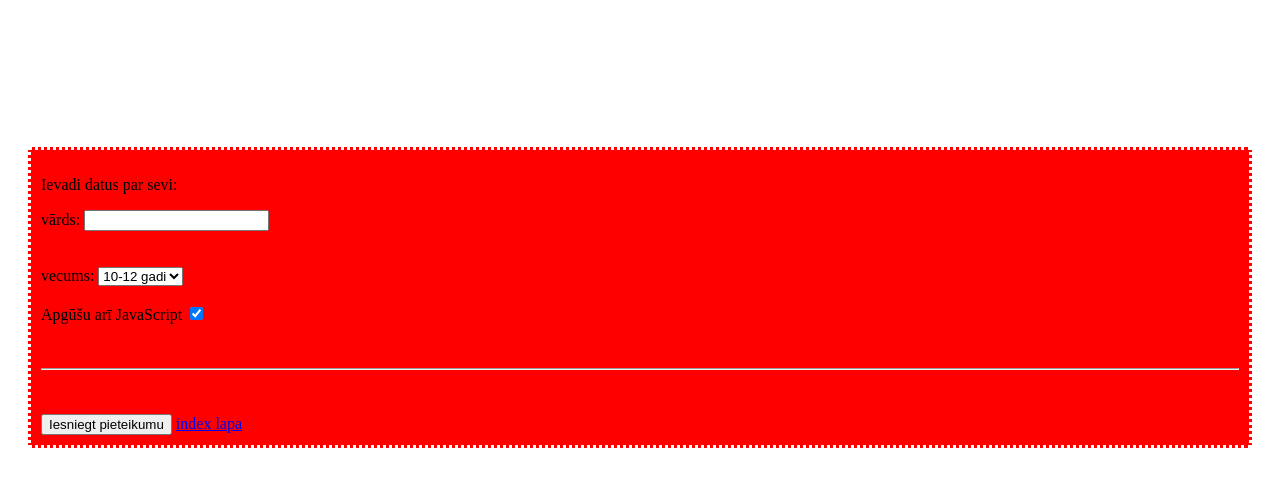
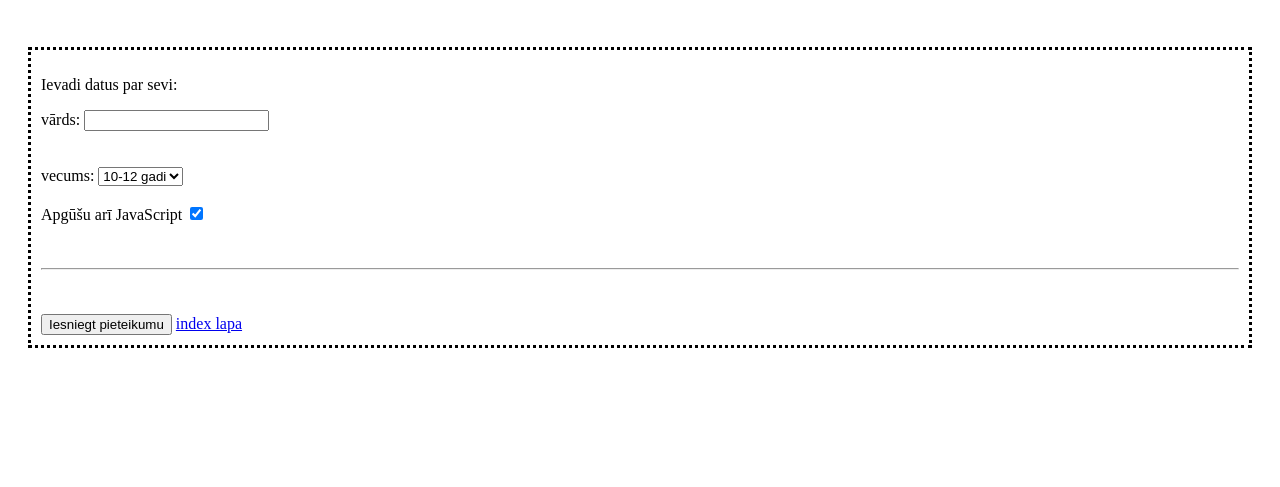
Before and after one commit to dianameldere/Tests, a plain HTML site: page pirmalapa.html in a window 1280 px wide. Shown: the part 101-588 px from the top of the page. Drawn offline with Linux system fonts and the light colour scheme.

Commit message:
Update style.css

```diff
--- a/css/style.css
+++ b/css/style.css
@@ -1,17 +1,17 @@
 .pirmakaste {
   border-style: solid;
-  border-color: white;
-  background-color: red;
+  border-color: black;
+  background-color: white;
   padding: 10%;
   margin: 30%;
 }
 
 .kaste {
   border-style: dotted;
-  border-color: white;
-  background-color: red;
+  border-color: black;
+  background-color: white;
   padding: 10px 10px 10px 10px;
-  margin: 150px 20px 150px 20px;
+  margin: 50px 20px 50px 20px;
 }
 .bilde {
   max-width: 50%;
```
